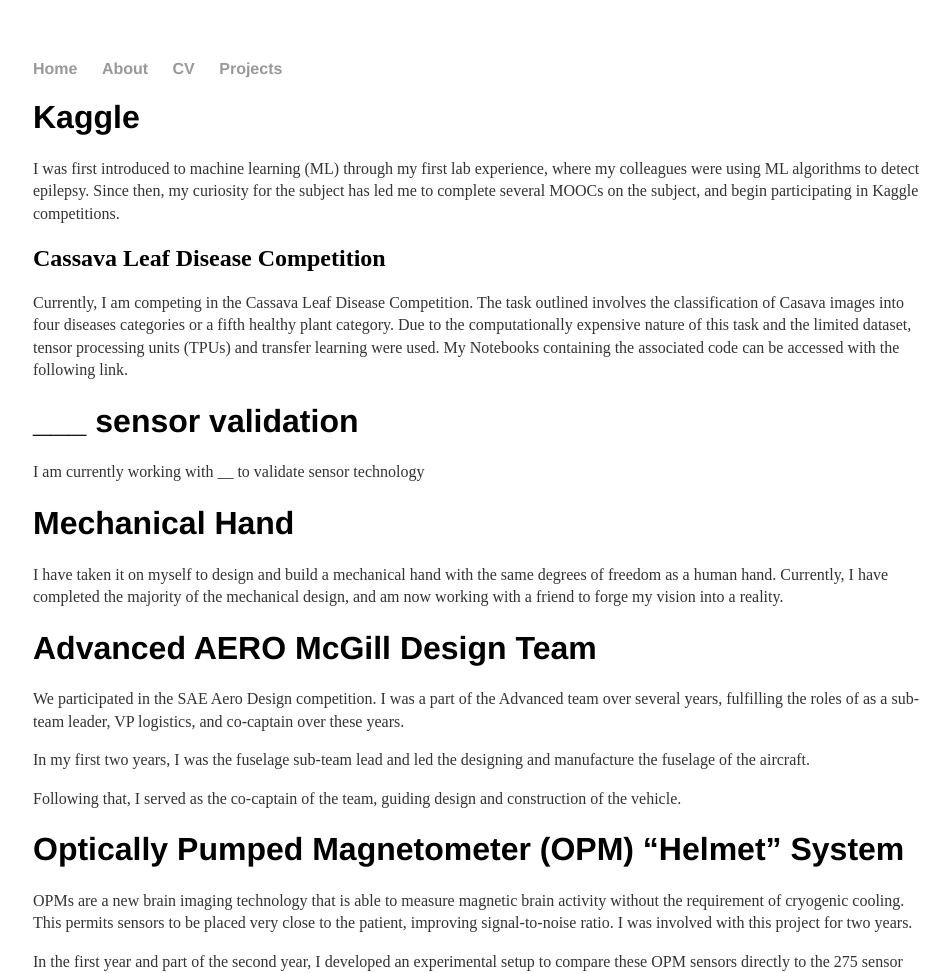
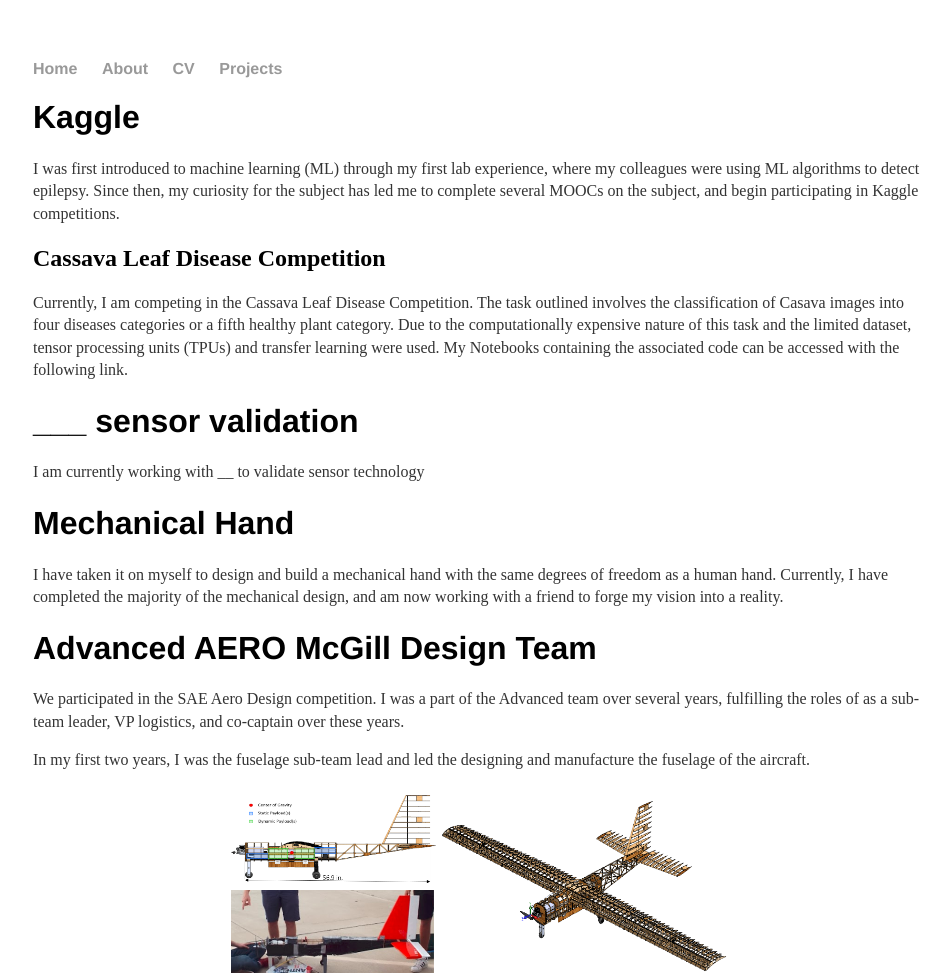
Before and after one commit to wijayad/wijayad.github.io, a Jekyll site: the page built from Projects/index.md, in a window 1280 px wide. Shown: the top 973 px of the page, without its empty margins (159-1109 px from the left). Built offline with Jekyll 4.4.1, drawn with Linux system fonts in a browser that asks for light colours; grey boxes are pictures that could not be loaded.

Commit message:
Update index.md

```diff
--- a/Projects/index.md
+++ b/Projects/index.md
@@ -24,8 +24,11 @@
 We participated in the SAE Aero Design competition. I was a part of the Advanced team over several years, fulfilling the roles of as a sub-team leader, VP logistics, and co-captain over these years.
 
 In my first two years, I was the fuselage sub-team lead and led the designing and manufacture the fuselage of the aircraft.
+<center><img src="/files/AERO1.png" alt="title" width = "500"/></center>
+<center><img src="/files/AERO2.png" alt="title" width = "500"/></center>
 
 Following that, I served as the co-captain of the team, guiding design and construction of the vehicle.
+<center><img src="/files/AERO3.png" alt="title" width = "500"/></center>
 
 # Optically Pumped Magnetometer (OPM) “Helmet” System
 
```
